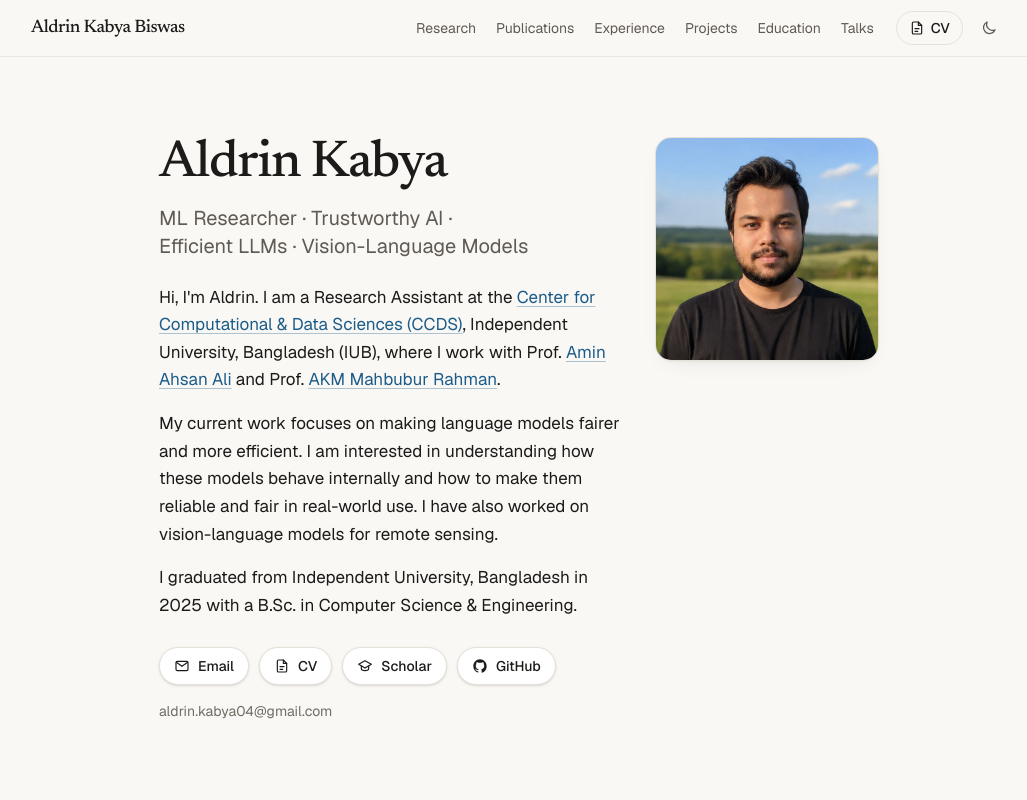
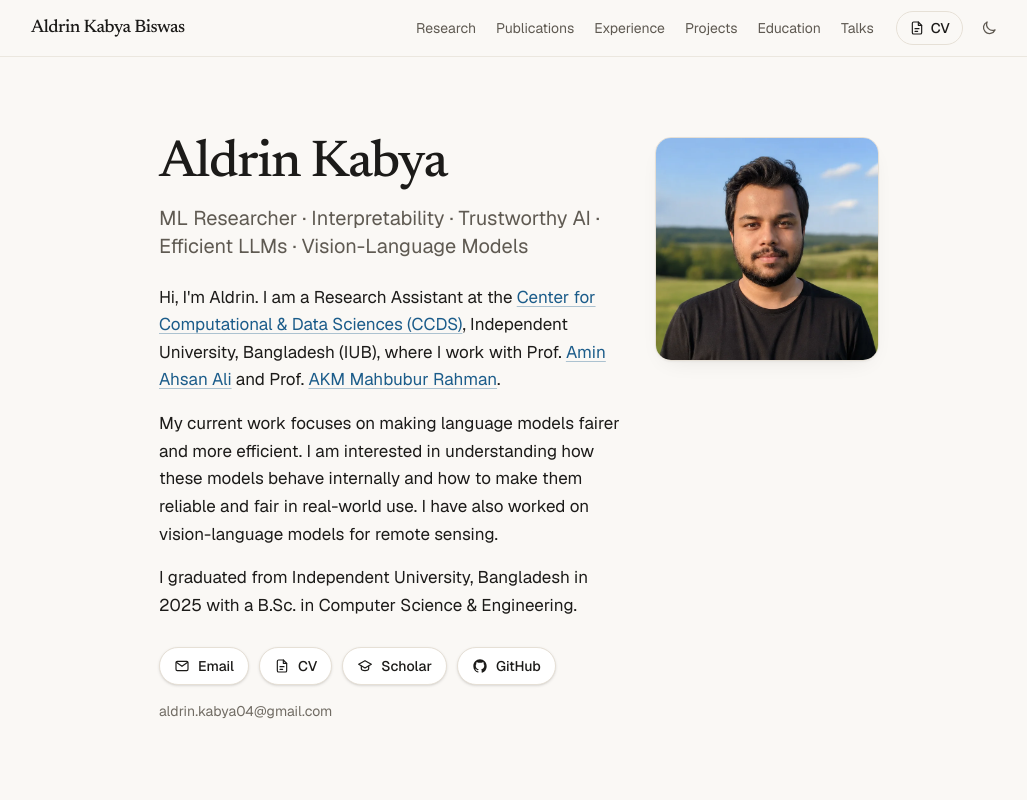
Before and after one commit to aldrinkabya/aldrinkabya.github.io, a Next.js app: page / in a window 1280 px wide. Shown: the top 800 px of the page, without its empty margins (121-1148 px from the left). Built offline with nearby package versions, Linux system fonts and the light colour scheme.

Commit message:
Add interpretability to tagline

```diff
--- a/src/content/profile.ts
+++ b/src/content/profile.ts
@@ -14,7 +14,9 @@ export const supervisors = {
 export const profile: Profile = {
   name: "Aldrin Kabya Biswas",
   displayName: "Aldrin Kabya",
-  tagline: "ML Researcher · Trustworthy AI · Efficient LLMs · Vision-Language Models",
+  //   (no-break space) keeps each item on one line and each dot with the item before it
+  tagline:
+    "ML Researcher · Interpretability · Trustworthy AI · Efficient LLMs · Vision-Language Models",
   description:
     "ML researcher at CCDS, IUB, working on bias steering in quantized LLMs, parameter-efficient fine-tuning and vision-language alignment.",
   bio: [
```
